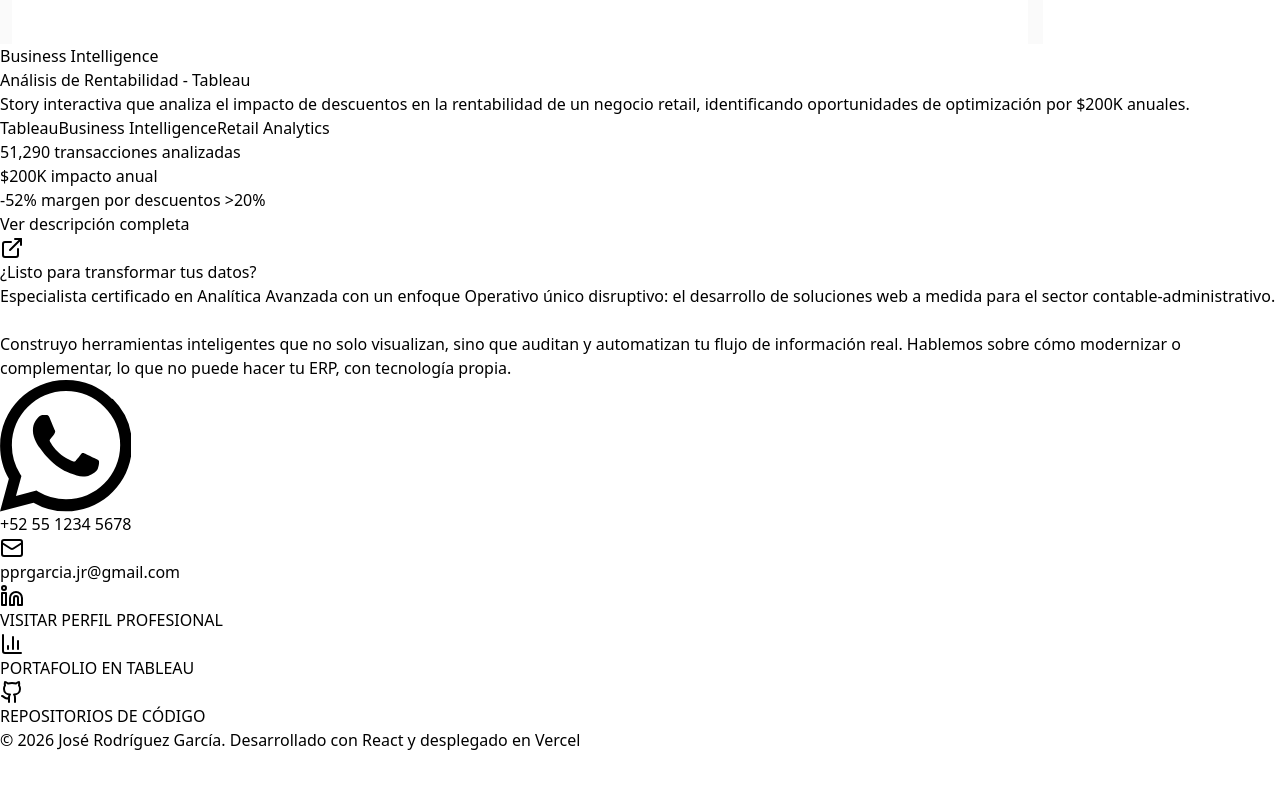
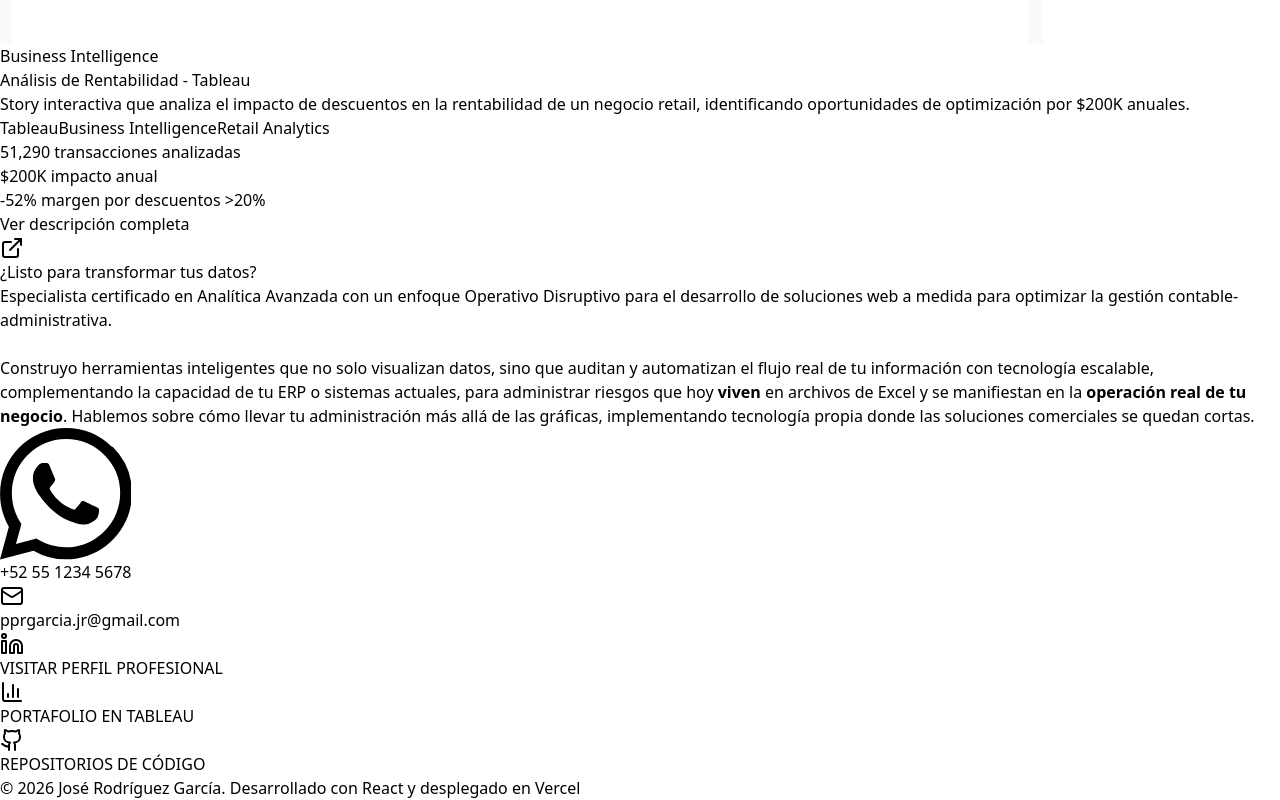
Before and after one commit to pprgarcia/Portafolio, a React (Vite) app: page / in a window 1280 px wide. Shown: the part 8125-8925 px from the top of the page. Before the commit the page ends 8877 px from the top, so only its background shows below. Built offline with nearby package versions, Linux system fonts and the light colour scheme.

Commit message:
Cierre en conclusiones

```diff
--- a/src/App.jsx
+++ b/src/App.jsx
@@ -506,15 +506,21 @@
           </>,
 
           <>
-            - o si eres responsable del área contable ¿Estas cansado de que cada
-            cierre de mes las cosas se compliquen hasta altas horas de la noche,
-            haciendo cambios de última hora, por situaciones ajenas a ti, y
-            tener que controlar cada cambio con archivos de Excel?, Tal vez te
-            convendría un sistema que te permita clasificar las cuentas
-            contables de la Balanza de Comprobación, y a partir de allí
+            - Si eres responsable del área contable, ¿estás cansado de que cada
+            cierre de mes se complique hasta altas horas de la noche por cambios
+            de última hora y
+            <strong>depender de complejos archivos de Excel</strong>? Podrías
+            contar con un sistema personalizado que te permita{" "}
+            <strong>parametrizar y clasificar personalmente</strong> las cuentas
+            de tu Balanza de Comprobación. Bajo este enfoque, el sistema respeta
+            tu criterio profesional para
             <strong>
-              automatizar el Proceso de cierre contable y el Paquete entragable.
+              automatizar la consolidación del cierre y la generación del
+              paquete entregable
             </strong>
+            . Esto garantiza que el procesamiento de datos sea fiel a tu lógica
+            de negocio, 100% confiable y con un resguardo seguro en una base de
+            datos profesional.
           </>,
 
           <>
@@ -1747,23 +1753,28 @@
             <span className="text-yellow-400 font-bold">
               Analítica Avanzada
             </span>{" "}
-            con un enfoque Operativo único disruptivo: el desarrollo de{" "}
+            con un enfoque Operativo Disruptivo{" "}
             <span className="text-yellow-400 font-bold">
-              soluciones web a medida
+              para el desarrollo de soluciones web a medida
             </span>{" "}
-            para el sector contable-administrativo.
+            para optimizar la gestión contable-administrativa.
             <br />
             <br />
-            Construyo herramientas inteligentes que no solo visualizan, sino que{" "}
+            Construyo herramientas inteligentes que no solo visualizan datos,
+            sino que{" "}
             <span className="underline decoration-yellow-400 decoration-2 underline-offset-4 font-semibold text-white">
               auditan y automatizan
             </span>{" "}
-            tu flujo de información real. Hablemos sobre cómo modernizar o
-            complementar, lo que no puede hacer tu{" "}
+            el flujo real de tu información con tecnología escalable,
+            complementando la capacidad de tu{" "}
             <span className="text-white font-bold italic tracking-wider">
-              ERP,
+              ERP o sistemas actuales,
             </span>{" "}
-            con tecnología propia.
+            para administrar riesgos que hoy <strong>viven</strong> en archivos
+            de Excel y se manifiestan en la{" "}
+            <strong>operación real de tu negocio</strong>. Hablemos sobre cómo
+            llevar tu administración más allá de las gráficas, implementando
+            tecnología propia donde las soluciones comerciales se quedan cortas.
           </p>
 
           {/* GRUPO DE ICONOS UNIFICADOS */}
```
